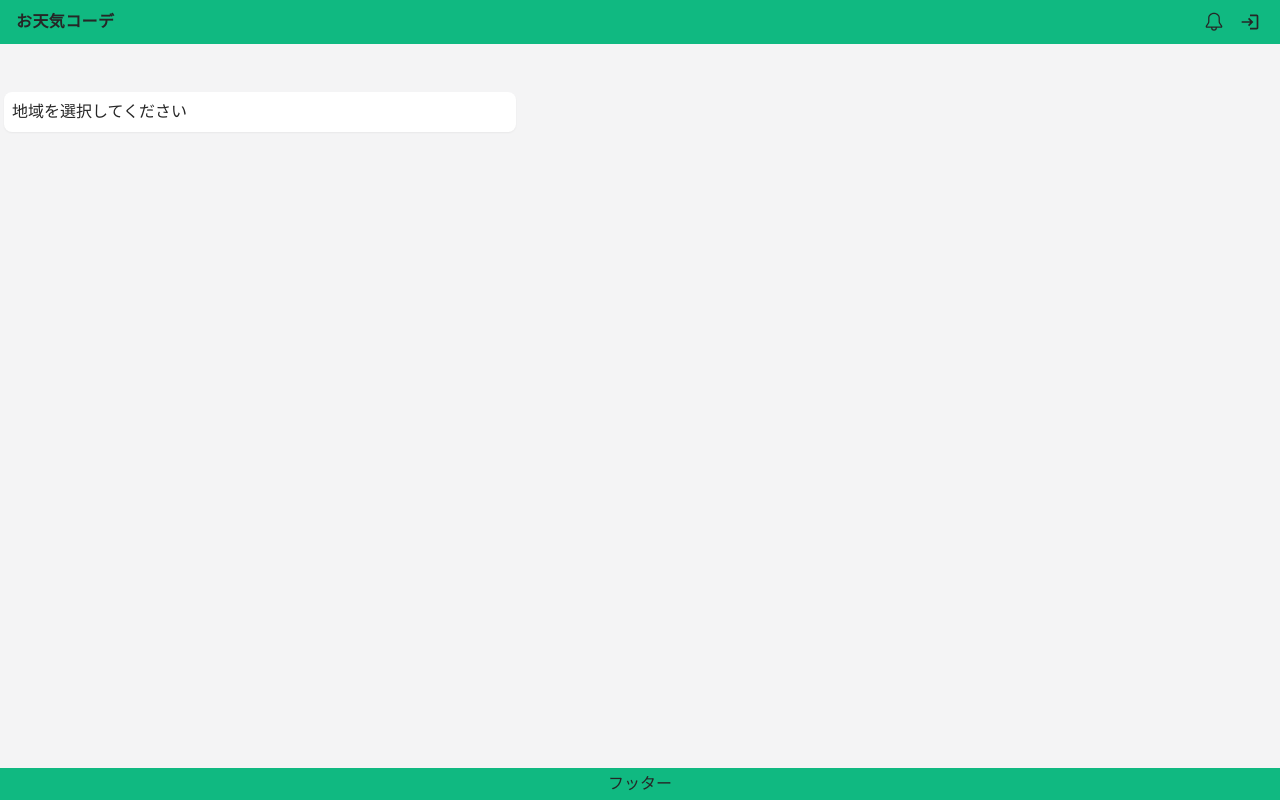
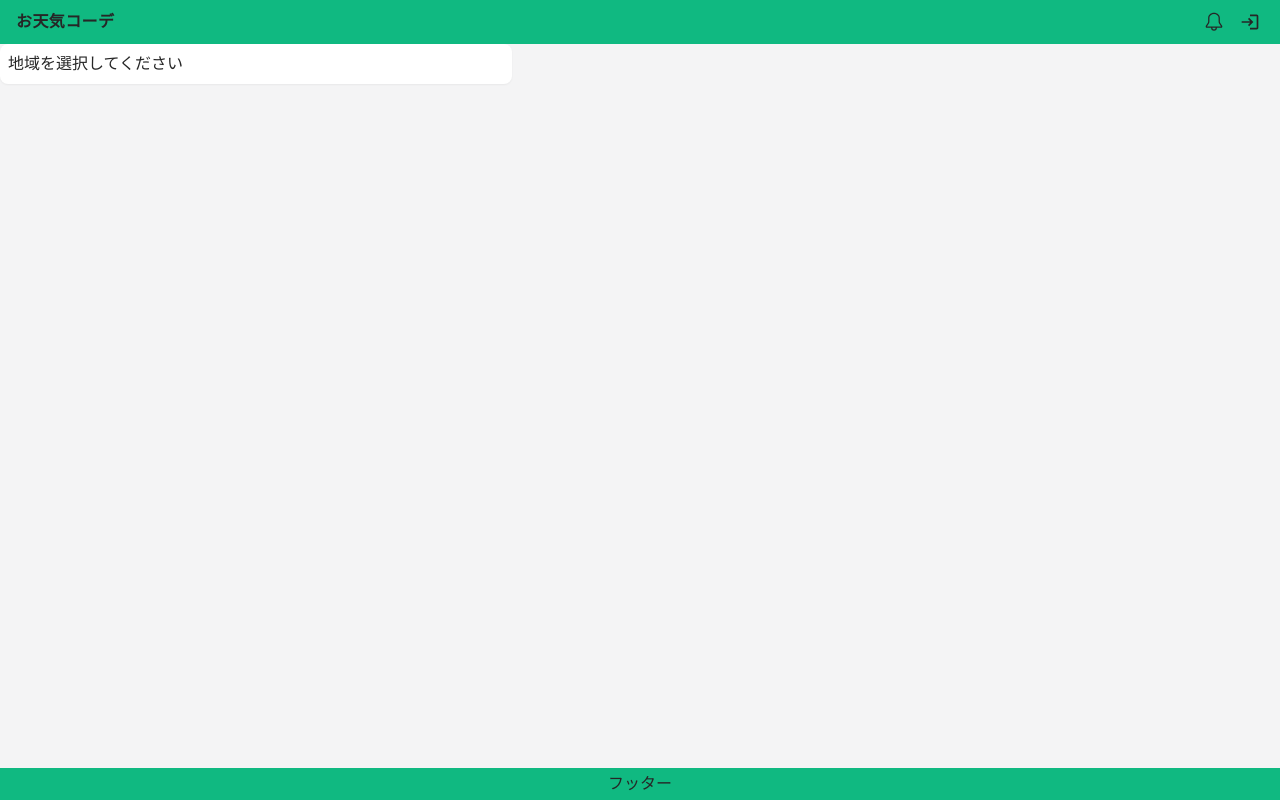
Before and after one commit to shu-saginoya/otenki-code, a Next.js app: page / in a window 1280 px wide. Built offline with nearby package versions, Linux system fonts and the light colour scheme.

Commit message:
Update app/layout

```diff
--- a/src/app/layout.tsx
+++ b/src/app/layout.tsx
@@ -23,7 +23,7 @@
       <body>
         <div className="flex h-svh flex-col">
           <Header className="flex-none"></Header>
-          <main className="grow overflow-y-auto overflow-x-hidden px-1 py-section">
+          <main className="grow overflow-y-auto overflow-x-hidden">
             {children}
           </main>
           <Footer className="flex-none"></Footer>
```
